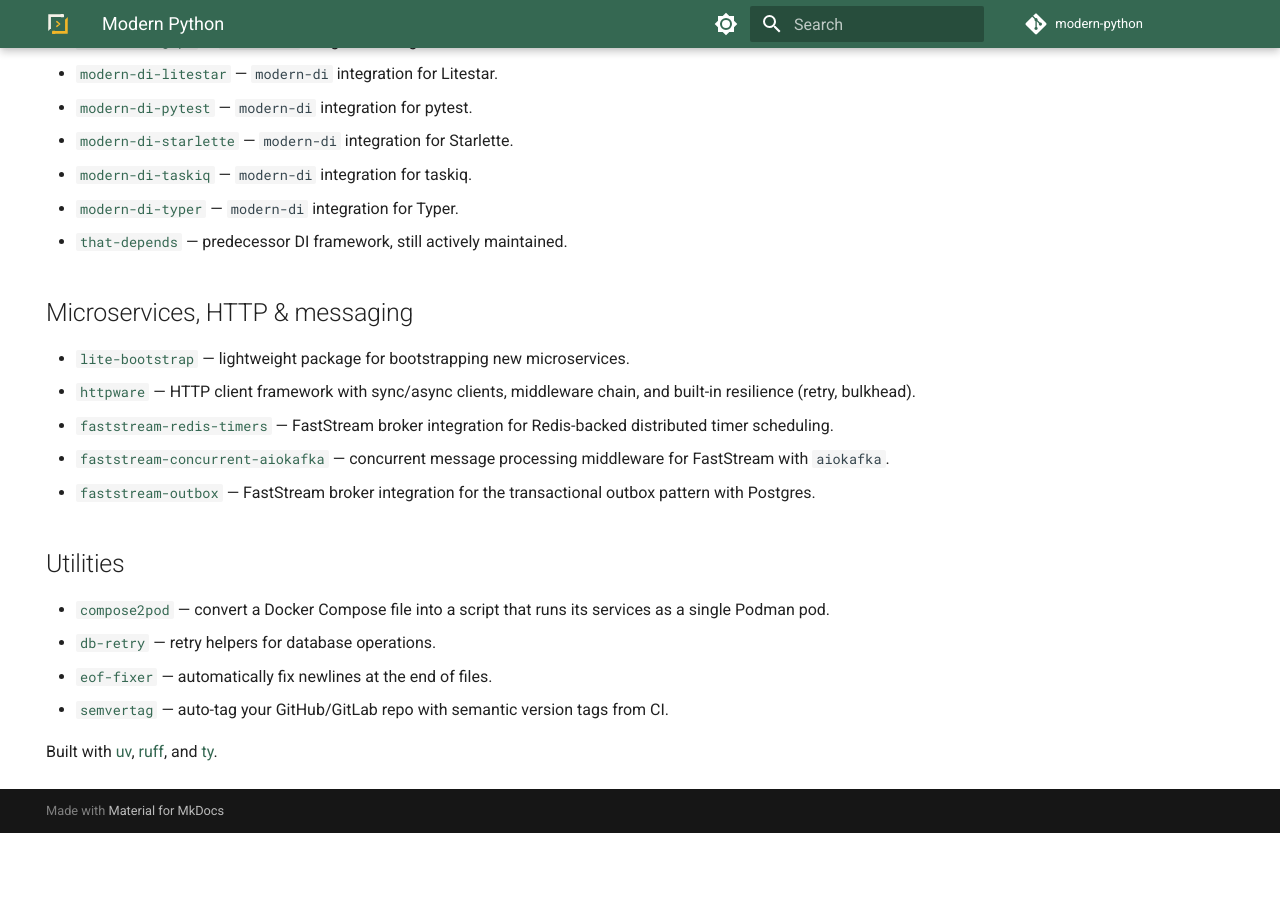
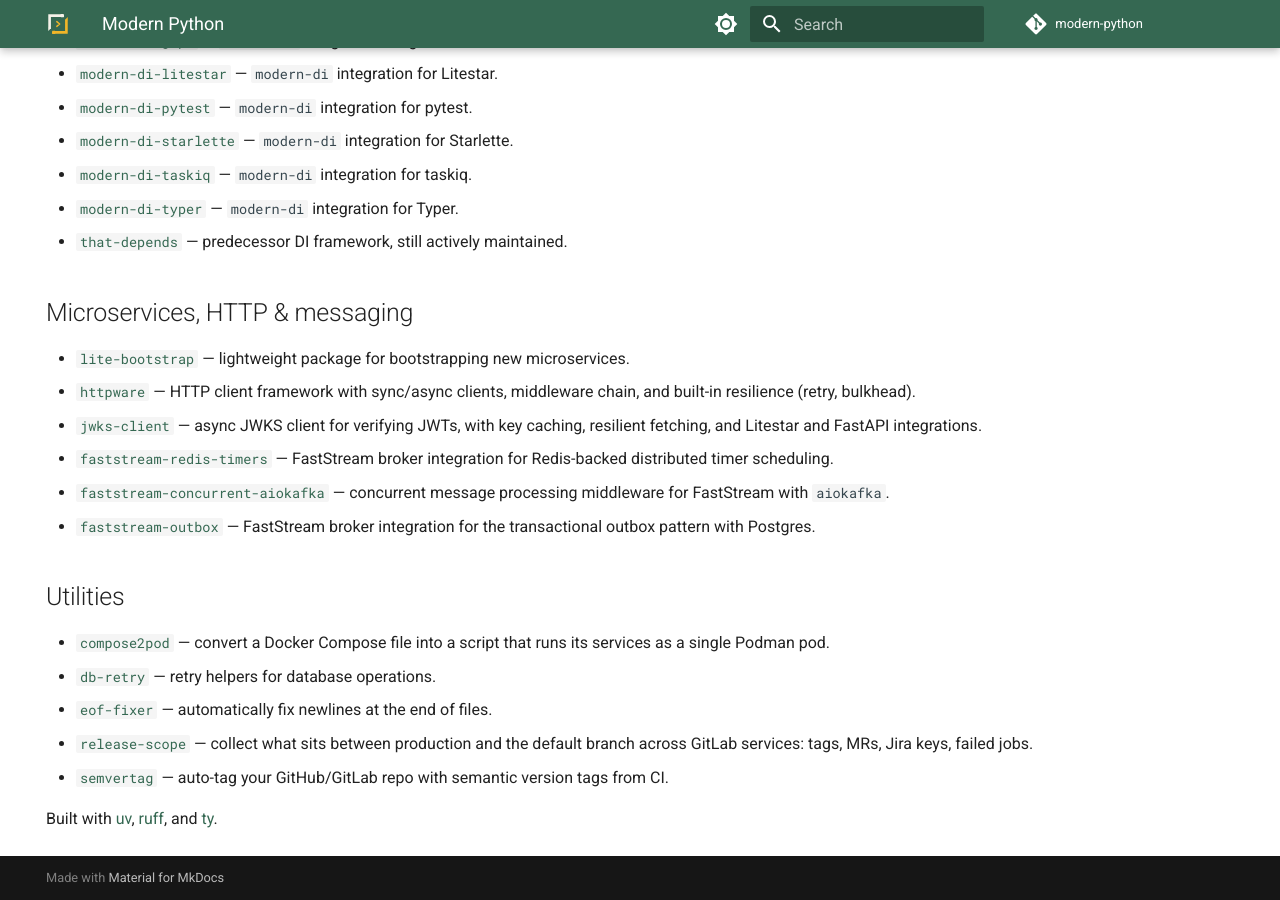
Before and after one commit to modern-python/.github, an MkDocs documentation site: the page built from docs/index.md, in a window 1280 px wide and 900 px high, scrolled down 1970 px. Built offline with MkDocs 1.6.1 and Material for MkDocs 9.7.7, drawn with Linux system fonts in a browser that asks for light colours; before the commit the page ends 2803 px from its top, so only the background shows below that.

Commit message:
feat: list jwks-client and release-scope, with brand marks (#123)
* feat: list jwks-client and release-scope, with brand marks

* feat: render PNG marks and lockups for jwks-client and release-scope

```diff
--- a/docs/index.md
+++ b/docs/index.md
@@ -127,6 +127,7 @@
 
 - [`lite-bootstrap`](https://github.com/modern-python/lite-bootstrap) — lightweight package for bootstrapping new microservices.
 - [`httpware`](https://github.com/modern-python/httpware) — HTTP client framework with sync/async clients, middleware chain, and built-in resilience (retry, bulkhead).
+- [`jwks-client`](https://github.com/modern-python/jwks-client) — async JWKS client for verifying JWTs, with key caching, resilient fetching, and Litestar and FastAPI integrations.
 - [`faststream-redis-timers`](https://github.com/modern-python/faststream-redis-timers) — FastStream broker integration for Redis-backed distributed timer scheduling.
 - [`faststream-concurrent-aiokafka`](https://github.com/modern-python/faststream-concurrent-aiokafka) — concurrent message processing middleware for FastStream with `aiokafka`.
 - [`faststream-outbox`](https://github.com/modern-python/faststream-outbox) — FastStream broker integration for the transactional outbox pattern with Postgres.
@@ -136,6 +137,7 @@
 - [`compose2pod`](https://github.com/modern-python/compose2pod) — convert a Docker Compose file into a script that runs its services as a single Podman pod.
 - [`db-retry`](https://github.com/modern-python/db-retry) — retry helpers for database operations.
 - [`eof-fixer`](https://github.com/modern-python/eof-fixer) — automatically fix newlines at the end of files.
+- [`release-scope`](https://github.com/modern-python/release-scope) — collect what sits between production and the default branch across GitLab services: tags, MRs, Jira keys, failed jobs.
 - [`semvertag`](https://github.com/modern-python/semvertag) — auto-tag your GitHub/GitLab repo with semantic version tags from CI.
 
 <p class="mp-tagline">Built with <a href="https://github.com/astral-sh/uv">uv</a>,
```
Also changed, not shown: profile/README.md (+2 -0 lines), 16 other files.
